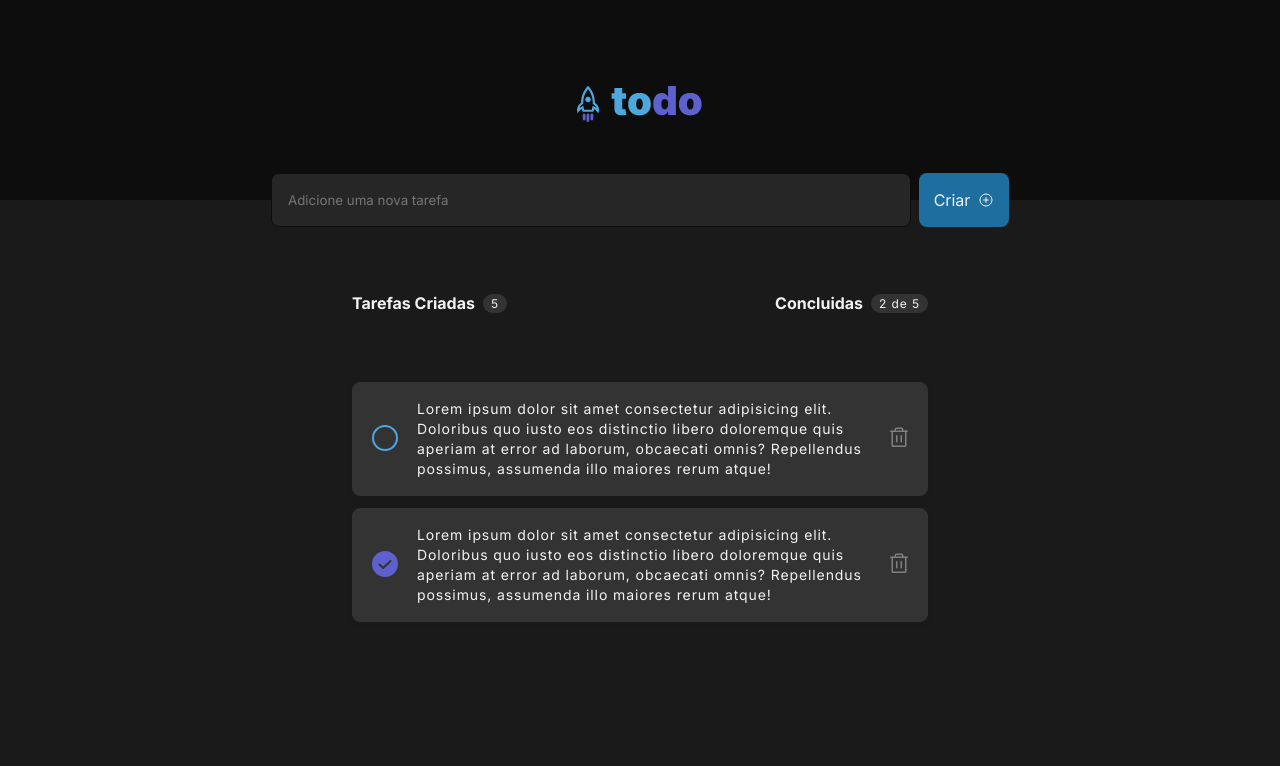
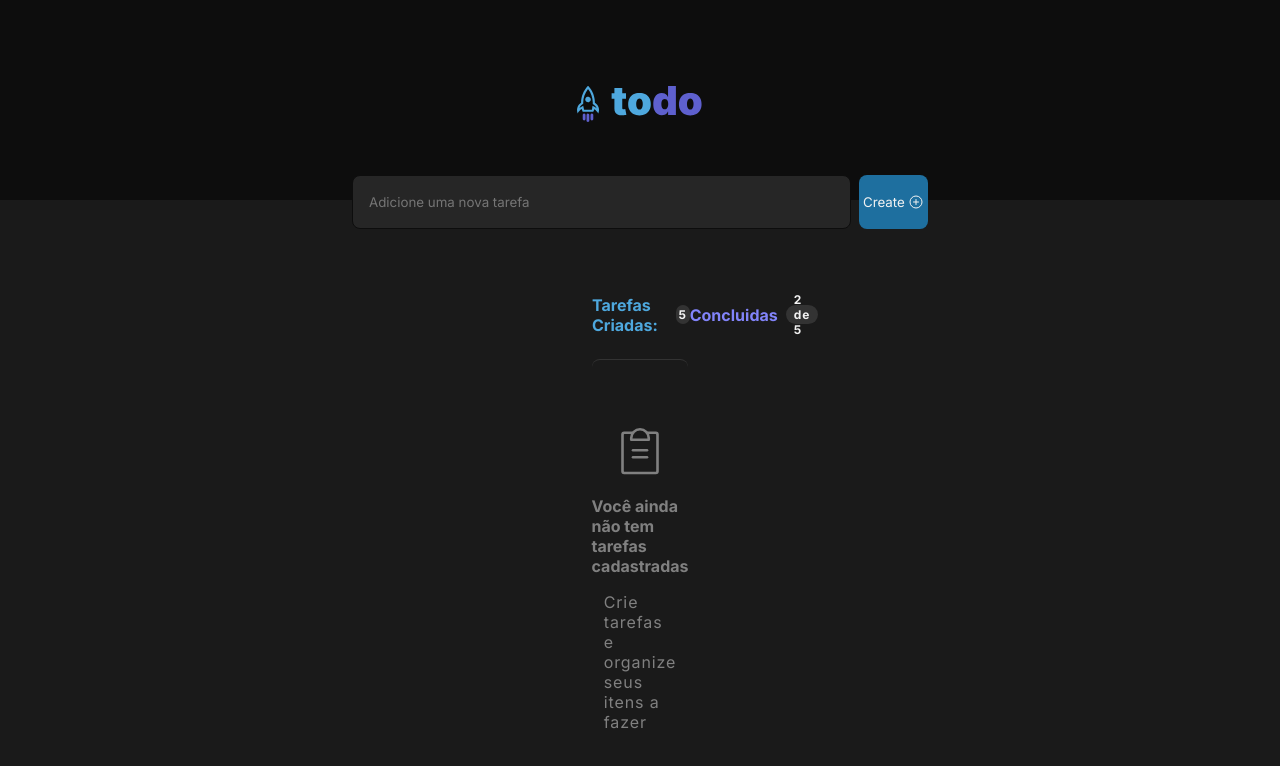
Before and after one commit to bonieasy/todo-list, a React (Vite) app: page / in a window 1280 px wide. Shown: the top 766 px of the page. Built offline with nearby package versions, Linux system fonts and the light colour scheme.

Commit message:
feature add and remove tasks

```diff
--- a/src/App.tsx
+++ b/src/App.tsx
@@ -1,16 +1,11 @@
 import { Header } from "./components/Header/Header";
-import { NewTask } from "./components/NewTask/NewTask";
 import { Tasks } from "./components/Tasks/Tasks";
-import { TasksInfo } from "./components/TasksInfo/Tasks";
 import { GlobalStyle } from "./styles/global";
-
 
 export function App() {
   return (
     <>
     <Header />
-    <NewTask />
-    <TasksInfo />
     <Tasks />
     <GlobalStyle />
     </>
--- /dev/null
+++ b/src/components/Empty.tsx
@@ -0,0 +1,13 @@
+import { ClipboardText } from "phosphor-react";
+import { BoxEmpty } from './style';
+
+
+export function Empty() {
+    return(
+        <BoxEmpty>
+            <ClipboardText size={56} weight="light" />
+            <strong>Você ainda não tem tarefas cadastradas</strong>
+            <p>Crie tarefas e organize seus itens a fazer</p>
+        </BoxEmpty>
+    );
+}
--- a/src/components/NewTask/NewTask.tsx
+++ /dev/null
@@ -1,23 +0,0 @@
-import { PlusCircle } from 'phosphor-react';
-import { useState } from 'react';
-import { Container } from './style';
-
-export function NewTask() {
-
-    const [task, setTask] = useState('tarefa teste')
-
-    function handleNewTask() {
-
-    }
-
-
-    return(
-        <Container>
-            <input placeholder='Adicione uma nova tarefa'></input>
-            <a href='#'>
-            Criar
-                <PlusCircle size={16} />
-            </a>
-        </Container>
-    );
-}
--- a/src/components/NewTask/style.ts
+++ /dev/null
@@ -1,34 +0,0 @@
-import styled from "styled-components";
-
-export const Container = styled.form`
-    display: flex;
-    justify-content: center;
-    align-items: center;
-    gap: 0.5rem;
-    height: 3rem;
-    margin-top: calc(0px - 1.5rem);
-
-    input {
-        background: var(--gray-500);
-        color: var(--gray-300);
-        border: 1px solid var(--gray-700);
-        border-radius: 8px;
-        width: 40rem;
-        height: 3.375rem;
-        padding: 1rem;
-
-    }
-
-    a {
-        background: var(--blueDark);
-        color: var(--gray-100);
-        border-radius: 8px;
-        width: 5.625rem;
-        height: 3.375rem;
-
-        display: flex;
-        align-items: center;
-        justify-content: center;
-        gap: 0.5rem;
-    }
-`;
--- /dev/null
+++ b/src/components/TaskBox/TaskBox.tsx
@@ -0,0 +1,27 @@
+import { Circle, Trash } from 'phosphor-react';
+import { TaskList } from './style';
+
+interface TaskProps {
+    content: string;
+    onDeleteTask: (task: string) => void;
+  }
+
+export function TaskBox({ content, onDeleteTask }: TaskProps) {
+
+    function handleDeleteTask () {
+        onDeleteTask(content);
+    }
+    return(
+        <TaskList>
+                <button className='circle-button'>
+                    <Circle size={32} color="#4ea8de" />
+                </button>
+
+                 <p>{content}</p>
+
+                <button onClick={handleDeleteTask} className='trash-button' title='delete task'>
+                    <Trash size={24} color="#808080" />
+                </button>
+        </TaskList>
+    );
+}
--- /dev/null
+++ b/src/components/TaskBox/style.ts
@@ -0,0 +1,29 @@
+import styled from 'styled-components'
+
+export const TaskList = styled.div`
+    background: var(--gray-500);
+    border: 1px solid var(--gray-400);
+    box-shadow: 0px 2px 8px rgba(0, 0, 0, 0.06);
+    border-radius: 8px;
+    color: var(--gray-100);
+    height: 72px;
+    margin: 0 15rem 0.75rem;
+    padding: 1rem;
+
+    display: flex;
+    flex-direction: row;
+    align-items: center;
+    justify-content: space-between;
+
+button {
+    background: transparent;
+    border: none;
+}
+
+p {
+    font-size: 14px;
+    line-height: 20px;
+    font-style: normal;
+}
+
+`;
--- a/src/components/Tasks/Tasks.tsx
+++ b/src/components/Tasks/Tasks.tsx
@@ -1,32 +1,60 @@
-import { CheckCircle, Circle, Trash } from 'phosphor-react';
-import { Container } from './style';
-
-
+import { PlusCircle } from 'phosphor-react';
+import { useState } from 'react';
+import { Empty } from '../Empty';
+import { TaskBox } from '../TaskBox/TaskBox';
+import { NewTask, Container } from './style';
 
 export function Tasks() {
+
+    const [textTask, setTextTask] = useState<any>([]);
+
+    const handleCreateNewTask = event => {
+        event.preventDefault();
+        setTextTask(tasks => [...tasks, event.target.taskName.value]);
+
+        //event.target.taskName.value = ''; -> pq está dando erro?
+        event.target.taskName.focus();
+        //console.log(event.target.taskName.value);
+    }
+
+    function deleteTask(taskToDelete: string) {
+        const tasksWithoutDeletedOne = textTask.filter((task: string) => {
+            return task !== taskToDelete;
+        })
+        setTextTask(tasksWithoutDeletedOne);
+    }
     return (
         <Container>
-            <form>
-                <button>
-                    <Circle size={32} color="#4ea8de" />
-                </button>
-                <p>Lorem ipsum dolor sit amet consectetur adipisicing elit. Doloribus quo iusto eos distinctio libero doloremque quis aperiam at error ad laborum, obcaecati omnis? Repellendus possimus, assumenda illo maiores rerum atque!</p>
-                <button>
-                    <Trash size={24} color="#808080" />
-                </button>
-            </form>
+        <NewTask onSubmit={handleCreateNewTask} >
+            <input name="taskName" placeholder='Adicione uma nova tarefa' />
+            <button type='submit' >
+                Create
+                <PlusCircle size={16} />
+            </button>
+        </NewTask>
+            <div className='info-tasks'>
 
-            <form>
-                 <button>
-                     <CheckCircle size={32} color="#5e60ce" weight="fill" />
-                 </button>
-                 <p>Lorem ipsum dolor sit amet consectetur adipisicing elit. Doloribus quo iusto eos distinctio libero doloremque quis aperiam at error ad laborum, obcaecati omnis? Repellendus possimus, assumenda illo maiores rerum atque!</p>
-                 <button>
-                     <Trash size={24} color="#808080" />
-                 </button>
-            </form>
+                <div className='created'>
+                    <strong>
+                        Tarefas Criadas:
+                    </strong>
+                    <p>5</p>
+                </div>
 
+                <div className='done'>
+                    <strong>
+                        Concluidas
+                    </strong>
+                    <p>2 de 5</p>
+                </div>
+            </div>
 
+        <div className='bloco'>
+            {
+                textTask.map((task, index) => <TaskBox content={task} key={index} onDeleteTask={deleteTask} />)
+            }
+        </div>
+        <Empty />
 
         </Container>
     )
--- a/src/components/Tasks/style.ts
+++ b/src/components/Tasks/style.ts
@@ -2,9 +2,59 @@ import styled from "styled-components";
 
 export const Container = styled.div`
     color: var(--gray-100);
-    margin: 4.313rem 22rem;;
+    margin: 4.313rem 22rem;
 
-form {
+.info-tasks {
+        display: flex;
+        flex-direction: row;
+        justify-content: space-between;
+        margin: 4.313rem 15rem 1.5rem;
+}
+.created {
+        display: flex;
+        flex-direction: row;
+        align-items: center;
+        gap: 0.5rem;
+}
+.created strong {
+        color: var(--blue);
+        font-weight: 700;
+}
+.created p {
+        background: var(--gray-400);
+        border-radius: 999px;
+        width: 1.5rem;
+        height: 1.188rem;
+        display: flex;
+        justify-content: center;
+        align-items: center;
+        font-size: 12px;
+        line-height: 15px;
+        font-weight: 700;
+}
+.done {
+        display: flex;
+        flex-direction: row;
+        align-items: center;
+        gap: 0.5rem;
+}
+.done strong {
+    color: var(--purple);
+        font-weight: 700;
+}
+.done p {
+        background: var(--gray-400);
+        border-radius: 999px;
+        height: 1.188rem;
+        display: flex;
+        justify-content: center;
+        align-items: center;
+        font-size: 12px;
+        line-height: 15px;
+        padding: 2px 8px;
+        font-weight: 700;
+}
+.task-list {
     background: var(--gray-400);
     padding: 1rem;
     display: flex;
@@ -16,19 +66,45 @@ form {
     box-shadow: 0px 2px 8px rgba(0, 0, 0, 0.06);
     border-radius: 8px;
     margin-bottom: 0.75rem;
-
 }
 
-form button {
-    background: transparent;
-    border: none;
+.bloco {
+    display: flex;
+    flex-direction: column;
+    justify-content: center;
+    //gap: 0.75rem
 }
+`;
+export const NewTask = styled.form`
+    display: flex;
+    justify-content: center;
+    align-items: center;
+    gap: 0.5rem;
+    height: 3rem;
+    margin-top: calc(0px - 5.7rem);
 
-form p {
-    font-size: 14px;
-    line-height: 20px;
-    font-style: normal;
-}
+    input {
+        background: var(--gray-500);
+        color: var(--gray-300);
+        border: 1px solid var(--gray-700);
+        border-radius: 8px;
+        width: 40rem;
+        height: 3.375rem;
+        padding: 1rem;
 
+    }
 
+    button {
+        background: var(--blueDark);
+        color: var(--gray-100);
+        border-radius: 8px;
+        width: 5.625rem;
+        height: 3.375rem;
+        font: bold;
+
+        display: flex;
+        align-items: center;
+        justify-content: center;
+        gap: 0.2rem;
+    }
 `;
--- a/src/components/TasksInfo/Tasks.tsx
+++ /dev/null
@@ -1,28 +0,0 @@
-import { Container } from './style';
-
-export function TasksInfo() {
-    return (
-        <Container>
-            <div className='info-tasks'>
-
-                <div className='created'>
-                    <strong>
-                        Tarefas Criadas
-                    </strong>
-                    <p>5</p>
-                </div>
-
-                <div className='done'>
-                    <strong>
-                        Concluidas
-                    </strong>
-                    <p>2 de 5</p>
-                </div>
-
-            </div>
-
-
-
-        </Container>
-    );
-}
--- a/src/components/TasksInfo/style.ts
+++ /dev/null
@@ -1,55 +0,0 @@
-import { CheckCircle } from "phosphor-react";
-import styled from "styled-components";
-
-export const Container = styled.div`
-    color: var(--gray-100);
-    margin: 4.313rem 22rem;;
-
-
-    .info-tasks {
-        display: flex;
-        flex-direction: row;
-        justify-content: space-between;
-        margin-bottom: 1.5rem;
-    }
-
-    .created {
-        display: flex;
-        flex-direction: row;
-        align-items: center;
-        gap: 0.5rem;
-    }
-
-    .created p {
-        background: var(--gray-400);
-        border-radius: 999px;
-        width: 1.5rem;
-        height: 1.188rem;
-        display: flex;
-        justify-content: center;
-        align-items: center;
-        font-size: 12px;
-        line-height: 15px;
-
-    }
-    .done {
-        display: flex;
-        flex-direction: row;
-        align-items: center;
-        gap: 0.5rem;
-    }
-
-    .done p {
-        background: var(--gray-400);
-        border-radius: 999px;
-        height: 1.188rem;
-        display: flex;
-        justify-content: center;
-        align-items: center;
-        font-size: 12px;
-        line-height: 15px;
-        padding: 2px 8px;
-    }
-
-
-`;
--- /dev/null
+++ b/src/components/style.ts
@@ -0,0 +1,16 @@
+import styled from "styled-components";
+
+export const BoxEmpty = styled.div`
+
+    border-radius: 8px;
+    border-top: 1px solid var(--gray-400);
+    margin: 0 15rem 0;
+    display: flex;
+    flex-direction: column;
+    justify-content: center;
+    align-items: center;
+    padding: 4rem 1.5rem;
+    gap: 1rem;
+    color: var(--gray-300)
+
+`;
--- a/src/styles/global.ts
+++ b/src/styles/global.ts
@@ -29,6 +29,7 @@ body {
 body, input, button {
     font-family: 'Inter', sans-serif;
     font-weight: 400;
+    border: none;
 }
 
 p {
```
